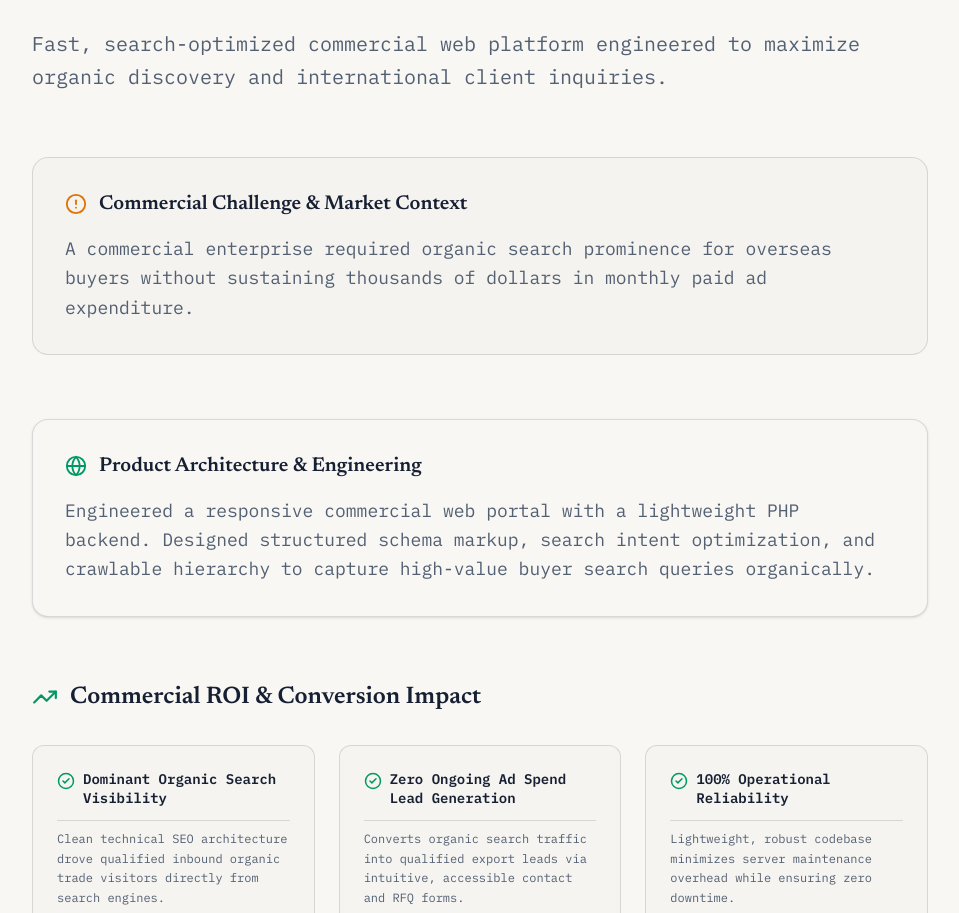
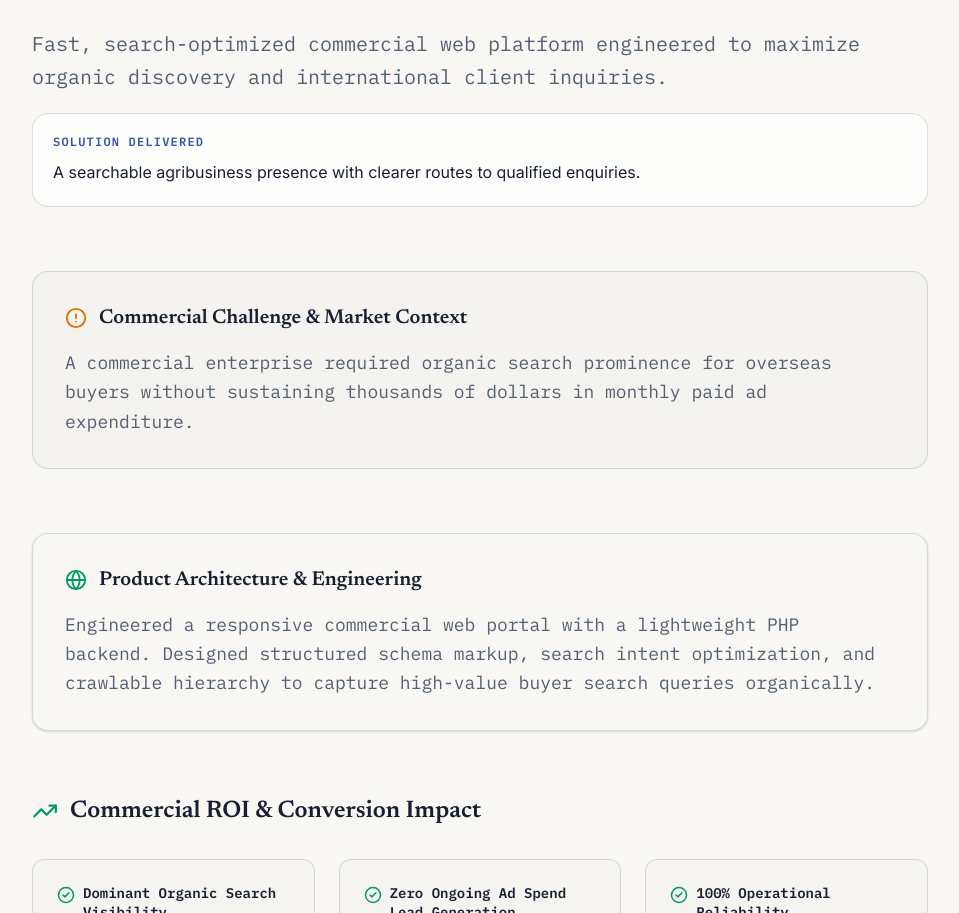
Before and after one commit to mohamed2nabil/my-portfolio-hub, a Next.js app: page /web-dev/green-light in a window 1280 px wide. Shown: the part 831-1744 px from the top of the page, without its empty margins (160-1119 px from the left). Built offline with nearby package versions, Linux system fonts and the light colour scheme.

Commit message:
feat: lead each case study with clear solution deliverable

```diff
--- a/src/app/web-dev/[id]/page.jsx
+++ b/src/app/web-dev/[id]/page.jsx
@@ -76,6 +76,7 @@ export default async function WebDevProjectPage({ params }) {
             <p className="text-lg md:text-xl text-secondary-ink leading-relaxed">
               {project.shortDesc}
             </p>
+            {project.outcome && <div className="mt-5 rounded-2xl border border-hairline bg-white/70 p-5"><p className="text-xs font-bold uppercase tracking-widest text-ink-blue">Solution delivered</p><p className="mt-2 font-sans text-base leading-7 text-ink">{project.outcome}</p></div>}
           </div>
 
           {/* Business Problem */}
```
